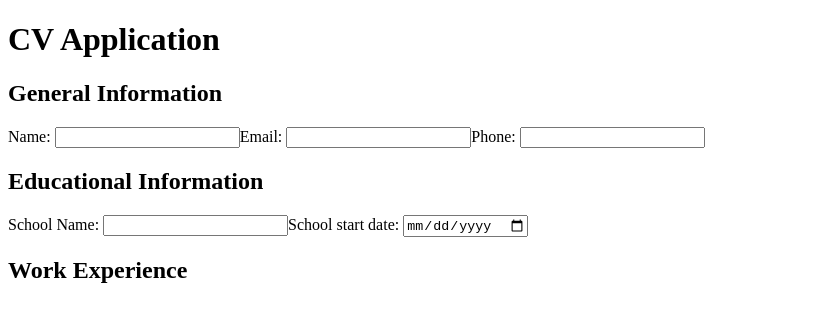
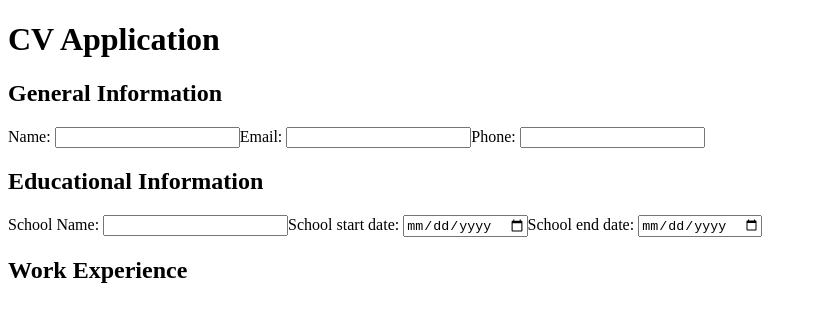
Before and after one commit to devritra/cv-application-odin, a React (Vite) app: page / in a window 1280 px wide. Shown: the top 322 px of the page, without its empty margins (0-817 px from the left). Built offline with nearby package versions, Linux system fonts and the light colour scheme.

Commit message:
feat: create SchoolEndDate component

```diff
--- a/src/components/FormHolder.jsx
+++ b/src/components/FormHolder.jsx
@@ -3,6 +3,7 @@ import { EmailInput } from "./EmailInput"
 import { PhoneInput } from "./PhoneInput"
 import { SchoolNameInput } from "./SchoolNameInput"
 import { SchoolStartDateInput } from "./SchoolStartDateInput"
+import { SchoolEndDateInput } from "./SchoolEndDate"
 export function FormHolder(
     {
         name,
@@ -10,11 +11,13 @@ export function FormHolder(
         phone,
         schoolName,
         schoolStartDate,
+        schoolEndDate,
         handleNameInputChanges,
         handleEmailInputChanges,
         handlePhoneInputChanges,
         handleSchoolNameInputChanges,
-        handleSchoolStartDateInputChanges
+        handleSchoolStartDateInputChanges,
+        handleSchoolEndDateInputChanges
     }
 ){
     return(
@@ -41,6 +44,10 @@ export function FormHolder(
                 schoolStartDate={schoolStartDate}
                 handleSchoolStartDateInputChanges={handleSchoolStartDateInputChanges}
             />
+            <SchoolEndDateInput
+                schoolEndDate={schoolEndDate}
+                handleSchoolEndDateInputChanges={handleSchoolEndDateInputChanges}
+            />
             <h2>Work Experience</h2>
         </>
     )
--- a/src/components/MainPage.jsx
+++ b/src/components/MainPage.jsx
@@ -7,7 +7,8 @@ export function MainPage(){
         Email: '',
         Phone: '',
         'School Name': '',
-        'School start date': ''
+        'School start date': '',
+        'School end date': ''
     }
     const [cvObj, setCvObj] = useState(cvTemplate);
     const handleNameInputChanges = (e) => {
@@ -25,6 +26,9 @@ export function MainPage(){
     const handleSchoolStartDateInputChanges = (e) => {
         setCvObj({...cvObj, 'School start date': e.target.value})
     }
+    const handleSchoolEndDateInputChanges = (e) => {
+        setCvObj({...cvObj, 'School end date': e.target.value})
+    }
     console.log(cvObj);
 
     return(
@@ -36,11 +40,13 @@ export function MainPage(){
                 phone={cvObj.Phone}
                 schoolName={cvObj['School Name']}
                 schoolStartDate={cvObj['School start date']}
+                schoolEndDate={cvObj['School end date']}
                 handleNameInputChanges={handleNameInputChanges}
                 handleEmailInputChanges={handleEmailInputChanges}
                 handlePhoneInputChanges={handlePhoneInputChanges}
                 handleSchoolNameInputChanges={handleSchoolNameInputChanges}
                 handleSchoolStartDateInputChanges={handleSchoolStartDateInputChanges}
+                handleSchoolEndDateInputChanges={handleSchoolEndDateInputChanges}
             />
         </>
     )
--- /dev/null
+++ b/src/components/SchoolEndDate.jsx
@@ -0,0 +1,13 @@
+export function SchoolEndDateInput({schoolEndDate,handleSchoolEndDateInputChanges}){
+    return (
+        <>
+            <label htmlFor="schoolEndDateInput">School end date: </label>
+            <input
+                type="date"
+                id="schoolEndDateInput"
+                value={schoolEndDate}
+                onChange={handleSchoolEndDateInputChanges}
+            />
+        </>
+    )
+}
```
